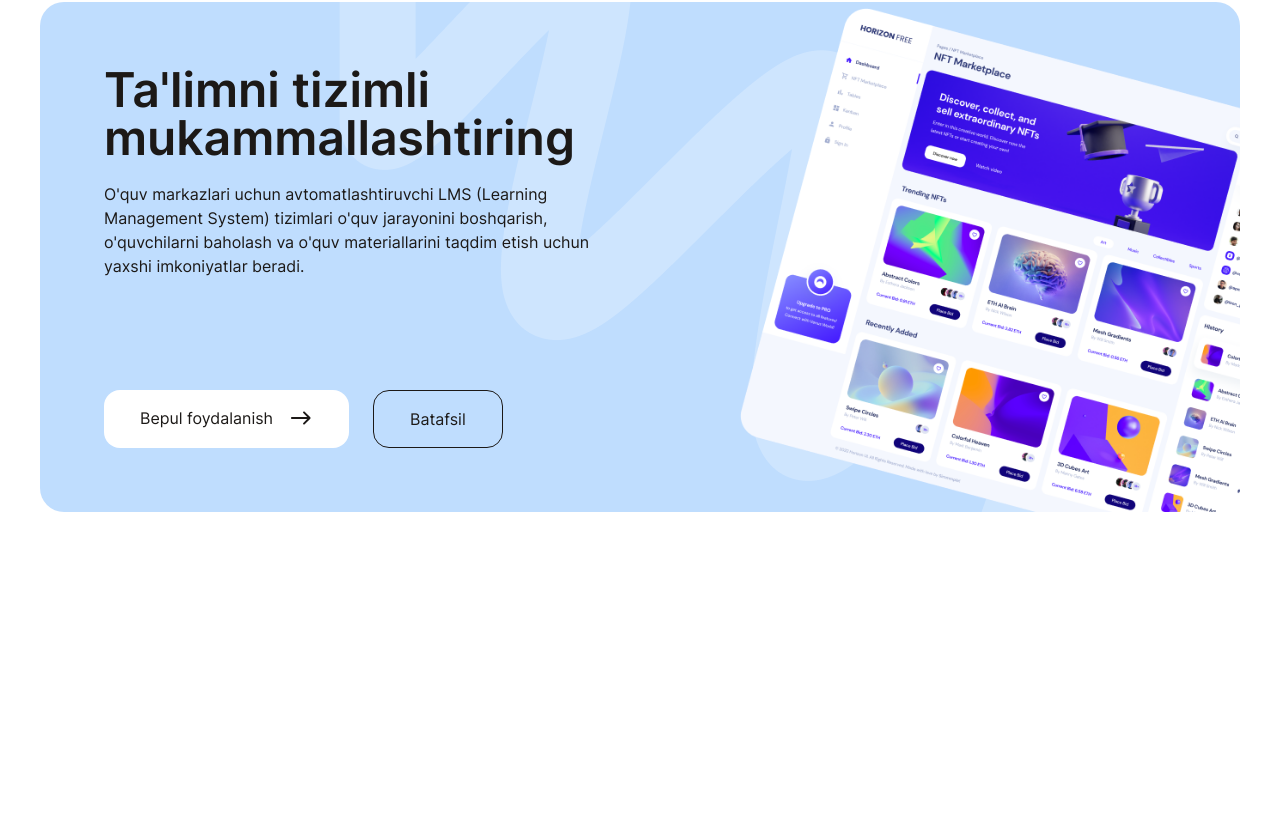
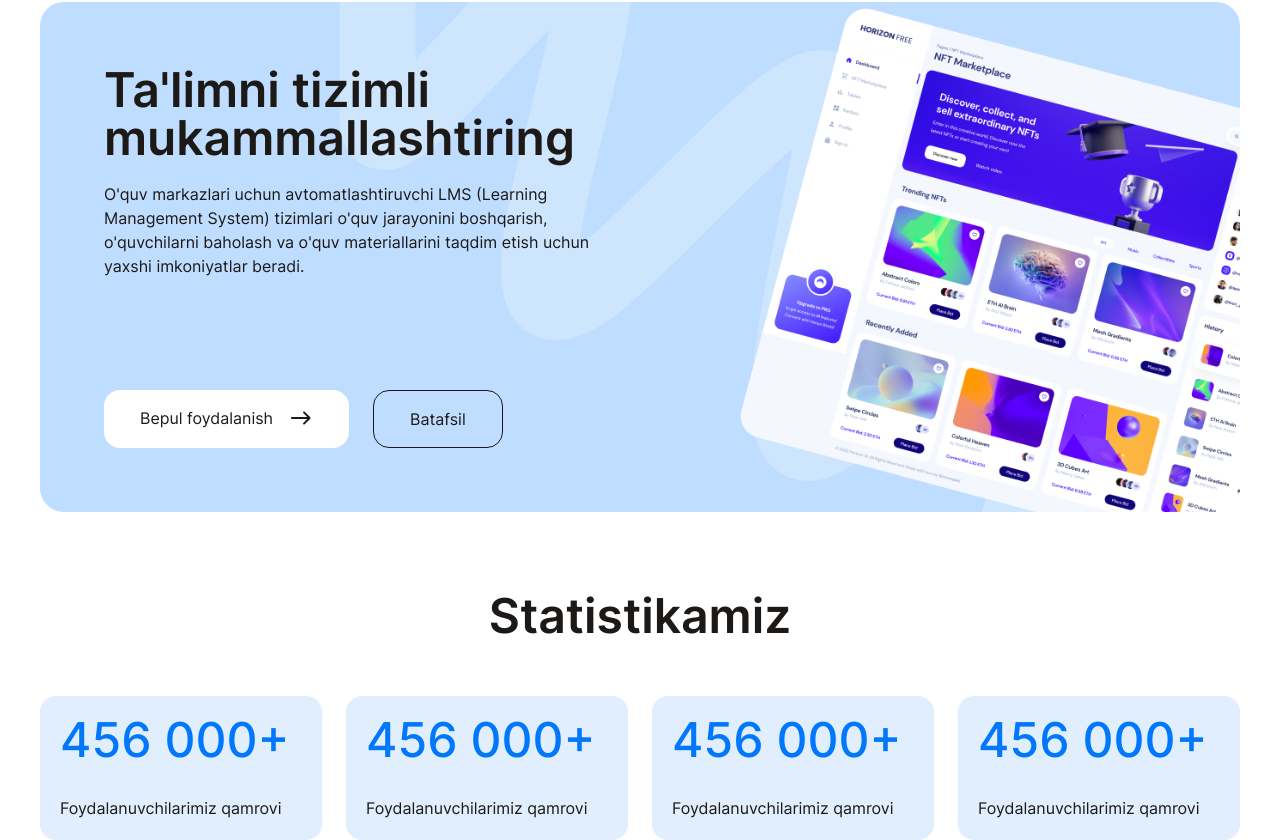
Before and after one commit to Soliha17/lemix, a React (Vite) app: page / in a window 1280 px wide. Shown: the part 946-1786 px from the top of the page. Before the commit the page ends 1458 px from the top, so only its background shows below. Built offline with nearby package versions, Linux system fonts and the light colour scheme; no server answers.

Commit message:
Make: statistics section of home page

```diff
--- /dev/null
+++ b/src/ui/components/Sections/Statistics.jsx
@@ -0,0 +1,27 @@
+import { Grid } from '@mui/material';
+import StatisticCard from '../StatisticCard/StatisticCard';
+import SectionName from './SectionName';
+
+const Statistics = () => {
+  return (
+    <div className="mt-16 md:mt-24 lg:mt-20">
+      <SectionName name="Statistikamiz" />
+      <Grid container rowSpacing={3} mt={4} columnSpacing={{ xs: 2, sm: 3, md: 3 }}>
+        <Grid item xs={12} sm={6} lg={3}>
+          <StatisticCard />
+        </Grid>
+        <Grid item xs={12} sm={6} lg={3}>
+          <StatisticCard />
+        </Grid>
+        <Grid item xs={12} sm={6} lg={3}>
+          <StatisticCard />
+        </Grid>
+        <Grid item xs={12} sm={6} lg={3}>
+          <StatisticCard />
+        </Grid>
+      </Grid>
+    </div>
+  );
+};
+
+export default Statistics;
--- /dev/null
+++ b/src/ui/components/StatisticCard/StatisticCard.jsx
@@ -0,0 +1,10 @@
+const StatisticCard = () => {
+  return (
+    <div className="flex flex-col gap-8 rounded-2xl bg-primary-12 p-5">
+      <h2 className="text-3xl font-medium text-primary-100 lg:text-5xl">456 000+</h2>
+      <p className="p1 text-black-100">Foydalanuvchilarimiz qamrovi</p>
+    </div>
+  );
+};
+
+export default StatisticCard;
--- a/src/ui/pages/Home/Home.jsx
+++ b/src/ui/pages/Home/Home.jsx
@@ -3,6 +3,7 @@
 import HeroHome from 'src/ui/components/Heros/HeroHome/HeroHome';
 import Header from 'src/ui/components/Layout/Header/Header';
 import ProductHome from 'src/ui/components/Sections/ProductHome';
+import Statistics from 'src/ui/components/Sections/Statistics';
 
 const Home = () => {
   // const {t} = useTranslation()
@@ -11,6 +12,7 @@ const Home = () => {
       <Header />
       <HeroHome />
       <ProductHome />
+      <Statistics />
     </div>
   );
 };
```
